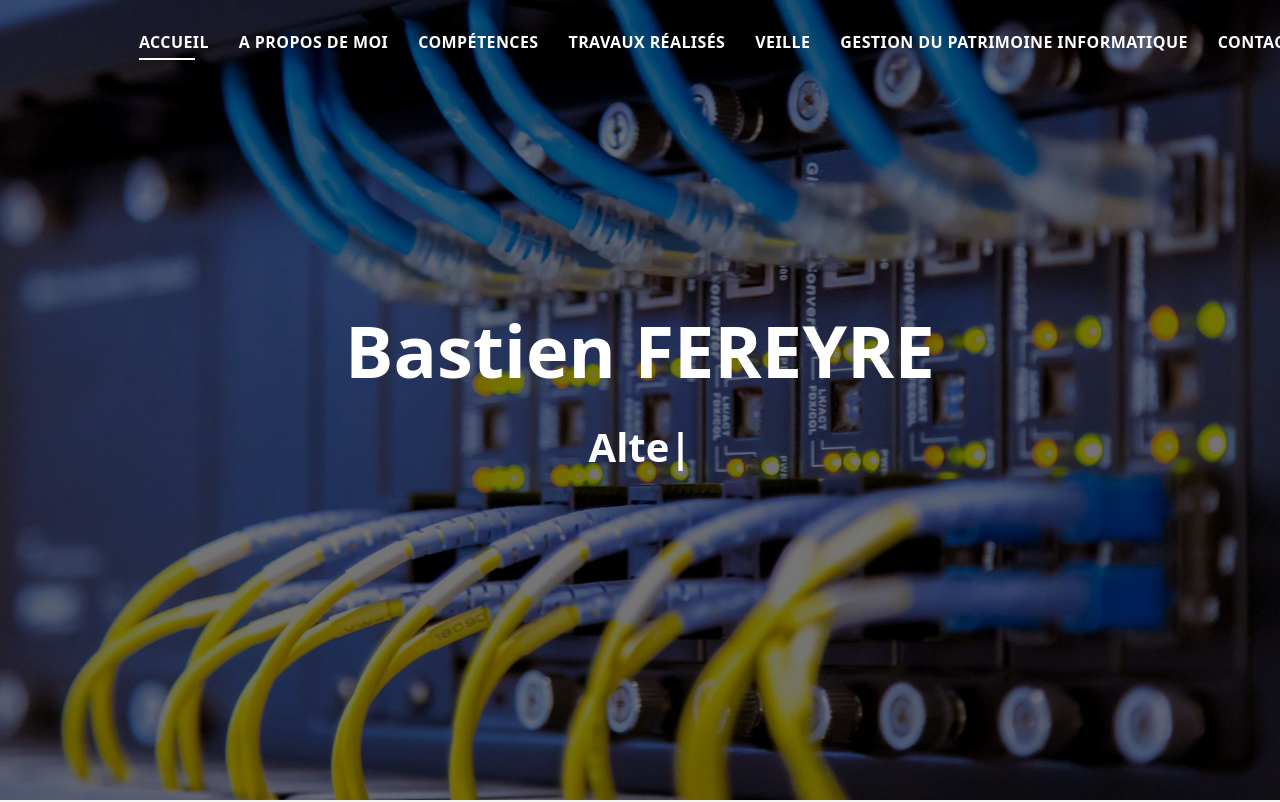
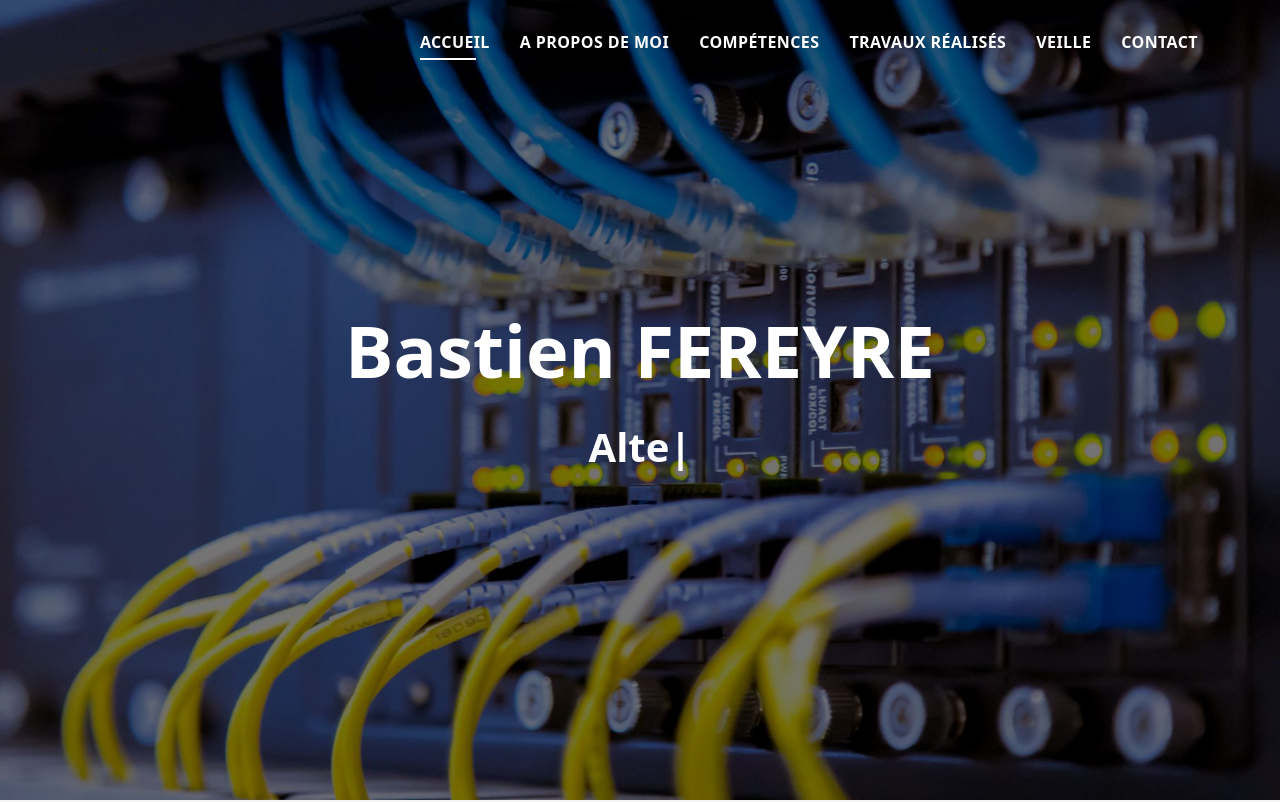
Before and after one commit to f-bastien/portfolio, a plain HTML site: page index.html in a window 1280 px wide. Shown: the top 802 px of the page. Drawn offline with Linux system fonts and the light colour scheme.

Commit message:
Mar 19, 2025, 8:25 AM

```diff
--- a/index.html
+++ b/index.html
@@ -38,7 +38,6 @@
           <li><a class="nav-link" href="skill.html">Compétences</a></li>
           <li><a class="nav-link" href="exp.html">Travaux réalisés</a></li>
           <li><a class="nav-link" href="veille.html">Veille</a></li>
-          <li><a class="nav-link" href="glpi.html">Gestion du patrimoine informatique</a></li>
           <li><a class="nav-link" href="contact.html">Contact</a></li>
         </ul>
         <i class="bi bi-list mobile-nav-toggle"></i>
```
Also changed, not shown: contact.html (+0 -1 lines), exp.html (+0 -1 lines), glpi.html (+0 -1 lines), skill.html (+0 -1 lines), veille.html (+0 -1 lines).
